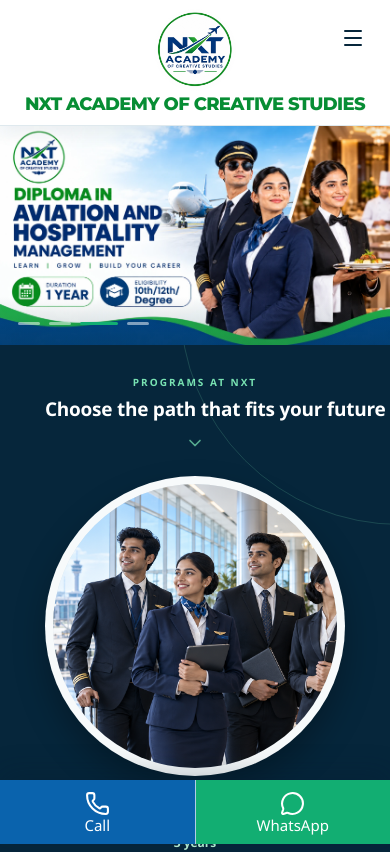
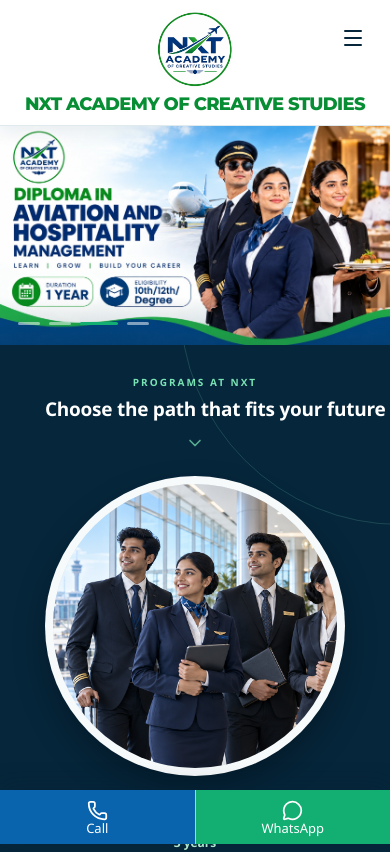
Before and after one commit to Titusdias/Nxt-academy2, a Next.js app: page / in a window 390 px wide. Shown: the top 852 px of the page. Built offline with nearby package versions, Linux system fonts and the light colour scheme.

Commit message:
Reduce mobile contact bar size

```diff
--- a/app/redesign.css
+++ b/app/redesign.css
@@ -419,11 +419,11 @@
   .campus-gallery-image{border-radius:11px}
   .campus-gallery-thumbs{gap:7px}
   .campus-gallery-thumbs button{width:min(27vw,90px);border-width:2px}
-  .site-footer{padding-bottom:calc(78px + env(safe-area-inset-bottom))}
-  .mobile-contact-bar{position:fixed;z-index:90;left:0;right:0;bottom:0;display:flex;height:64px;padding-bottom:env(safe-area-inset-bottom);overflow:hidden;border-radius:0;background:var(--blue);color:#fff;box-shadow:0 -8px 28px rgba(4,31,49,.24);transform:translateY(0);opacity:1;transition:transform .25s ease,opacity .2s ease}
-  .mobile-contact-bar a{display:flex;flex:1;flex-direction:column;align-items:center;justify-content:center;gap:2px;border-right:1px solid rgba(255,255,255,.68);color:#fff;font-size:15px;line-height:1;text-decoration:none}
+  .site-footer{padding-bottom:calc(68px + env(safe-area-inset-bottom))}
+  .mobile-contact-bar{position:fixed;z-index:90;left:0;right:0;bottom:0;display:flex;height:54px;padding-bottom:env(safe-area-inset-bottom);overflow:hidden;border-radius:0;background:var(--blue);color:#fff;box-shadow:0 -6px 22px rgba(4,31,49,.22);transform:translateY(0);opacity:1;transition:transform .25s ease,opacity .2s ease}
+  .mobile-contact-bar a{display:flex;flex:1;flex-direction:column;align-items:center;justify-content:center;gap:1px;border-right:1px solid rgba(255,255,255,.68);color:#fff;font-size:13px;line-height:1;text-decoration:none}
   .mobile-contact-bar a:last-child{border-right:0;background:var(--green)}
-  .mobile-contact-bar svg{flex:0 0 auto}
+  .mobile-contact-bar svg{width:21px;height:21px;flex:0 0 auto}
 }
 
 @media(prefers-reduced-motion:reduce){.life-media-card,.life-media-card img{transition:none!important}}
```
